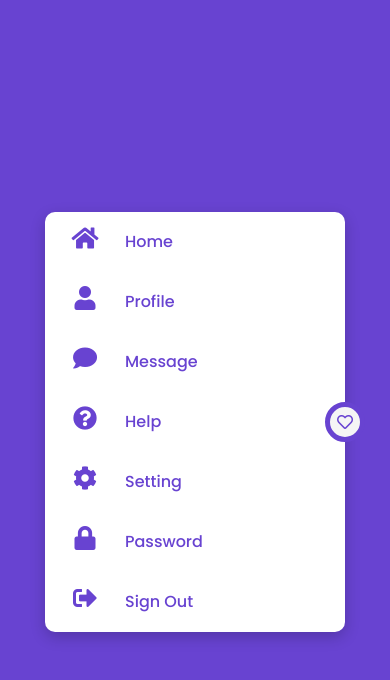
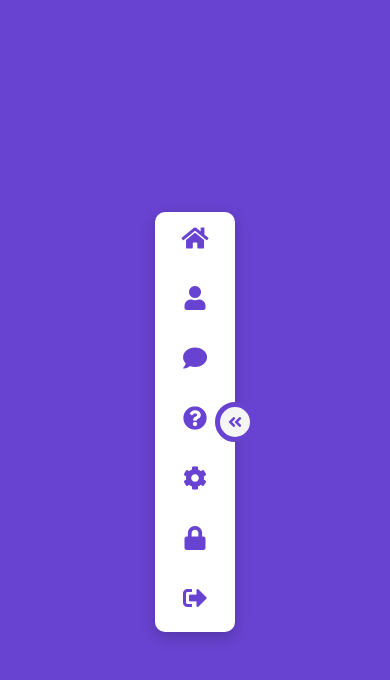
Before and after one commit to Pedrovinhas/tiny-projects, a plain HTML site: page responsive-navigation-drawer/index.html in a window 390 px wide. Both pictures are taken after a click on the element 345 px from the left and 422 px from the top of the page. Drawn offline with Linux system fonts and the light colour scheme.

Commit message:
added js in responsive-navigation-drawer

```diff
--- a/responsive-navigation-drawer/index.html
+++ b/responsive-navigation-drawer/index.html
@@ -6,7 +6,7 @@
     <meta name="viewport" content="width=device-width, initial-scale=1.0">
     <title> Navigation Drawer</title>
     <link rel="stylesheet" href="style.css">
-    <link href="https://cdnjs.cloudflare.com/ajax/libs/font-awesome/5.13.0/css/all.min.css" rel="stylesheet">
+    <link rel="stylesheet" href="https://use.fontawesome.com/releases/v5.13.0/css/all.css">
 </head>
 <body>
     <div class="container">
@@ -57,14 +57,14 @@
             </ul>
         </div>
         <div class="toggle"></div>
-        <script>
-            const navigation = document.querySelector('.navigation');
-            document.querySelector('.toggle').onClick = function(){
-            // A classe active é ativa quando clicamos em cima da tag de classe toggle.
-            this.classList.toggle('active');
-            navigation.classList.toogle('active');
-            }
-        </script>
     </div>
+    <script>
+        const navigation = document.querySelector('.navigation');
+        document.querySelector('.toggle').onclick = function(){
+        // A classe active é ativa quando clicamos em cima da tag de classe toggle.
+        this.classList.toggle('active');
+        navigation.classList.toggle('active');
+        }
+    </script>
 </body>
 </html>
--- a/responsive-navigation-drawer/style.css
+++ b/responsive-navigation-drawer/style.css
@@ -31,7 +31,7 @@ body {
 }
 
 .container .navigation.active {
-    width: 300px;
+    width: 80px;
 }
 
 .container .navigation ul {
@@ -95,7 +95,7 @@ body {
 }
 
 .toggle::before { /* Podemos importar um ícone passando o caminho Unicode dado no site, e colocando como a font-family fontAwesome */
-    content: '\f004';
+    content: '\f101';
     font-family: "Font Awesome 5 Free";
     position: absolute;
     width: 100%;
@@ -103,10 +103,12 @@ body {
     line-height: 30px;
     text-align: center;
     font-size: 16px;
+    font-weight: 900;
     color: #6843d1;
-
 }
 
 .toggle.active::before { /* Quando ativa muda a direção */
-    content: '\f001';
+    content: '\f100';
+    font-family: "Font Awesome 5 Free";
+
 }
```
Also changed, not shown: responsive-navigation-drawer/script.js (deleted).
